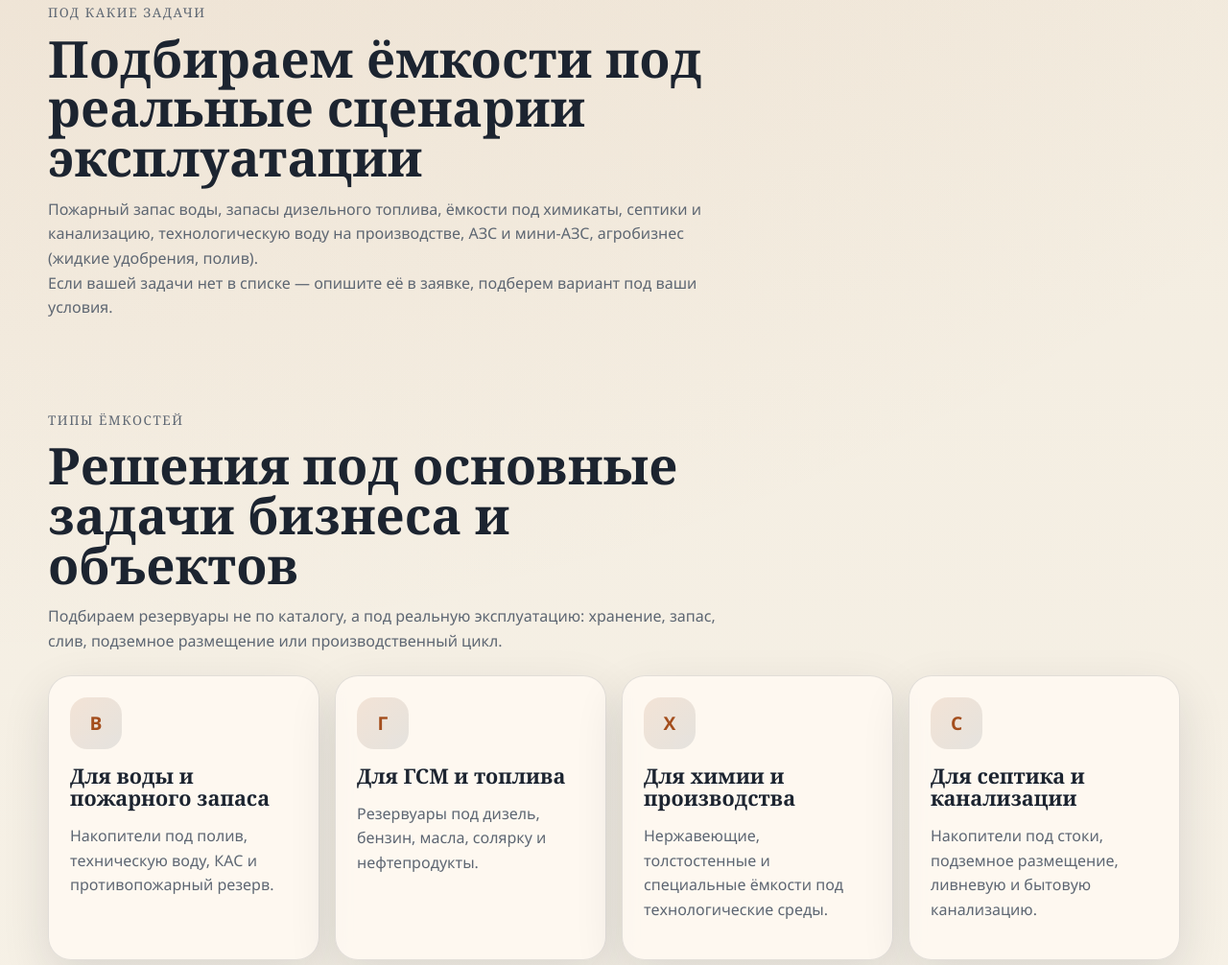
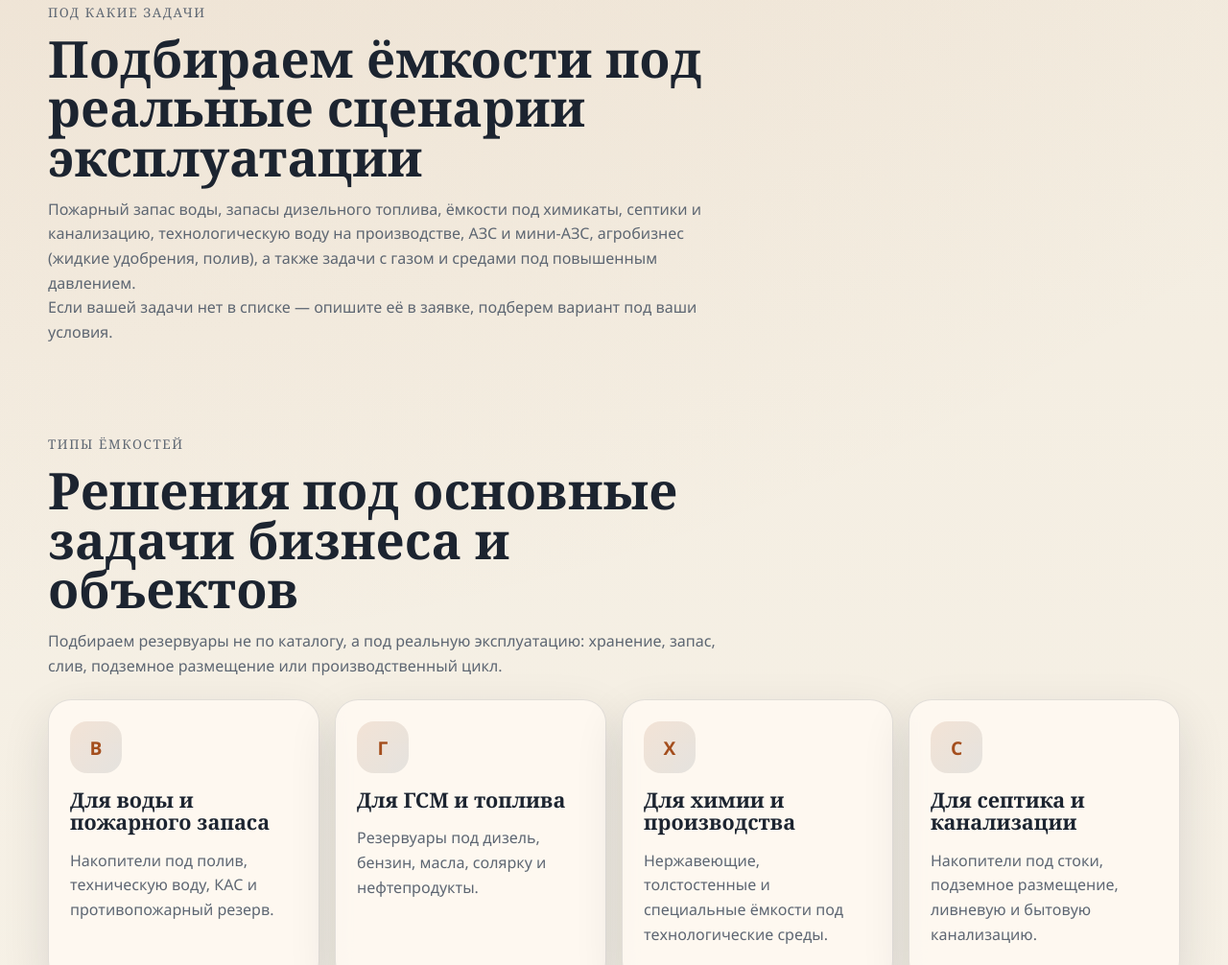
Before and after one commit to inquiring/Emkost-RF, a website: page index.html in a window 1280 px wide. Shown: the part 1494-2500 px from the top of the page at 96% size. Drawn offline with Linux system fonts and the light colour scheme.

Commit message:
fix: update applications copy

```diff
--- a/index.html
+++ b/index.html
@@ -197,7 +197,8 @@
             <p>
               Пожарный запас воды, запасы дизельного топлива, ёмкости под химикаты, септики и
               канализацию, технологическую воду на производстве, АЗС и мини-АЗС, агробизнес
-              (жидкие удобрения, полив).
+              (жидкие удобрения, полив), а также задачи с газом и средами под повышенным
+              давлением.
               <br />
               Если вашей задачи нет в списке — опишите её в заявке, подберем вариант под ваши условия.
             </p>
```
